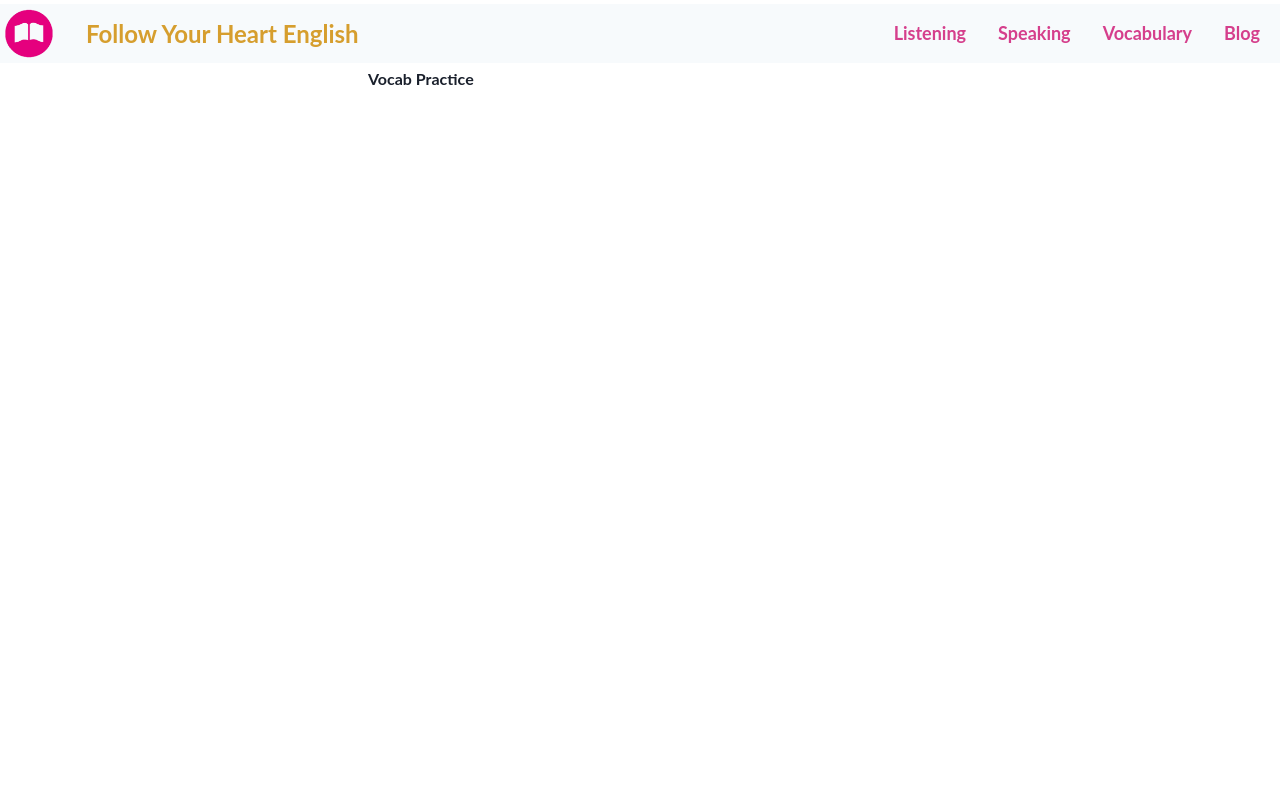
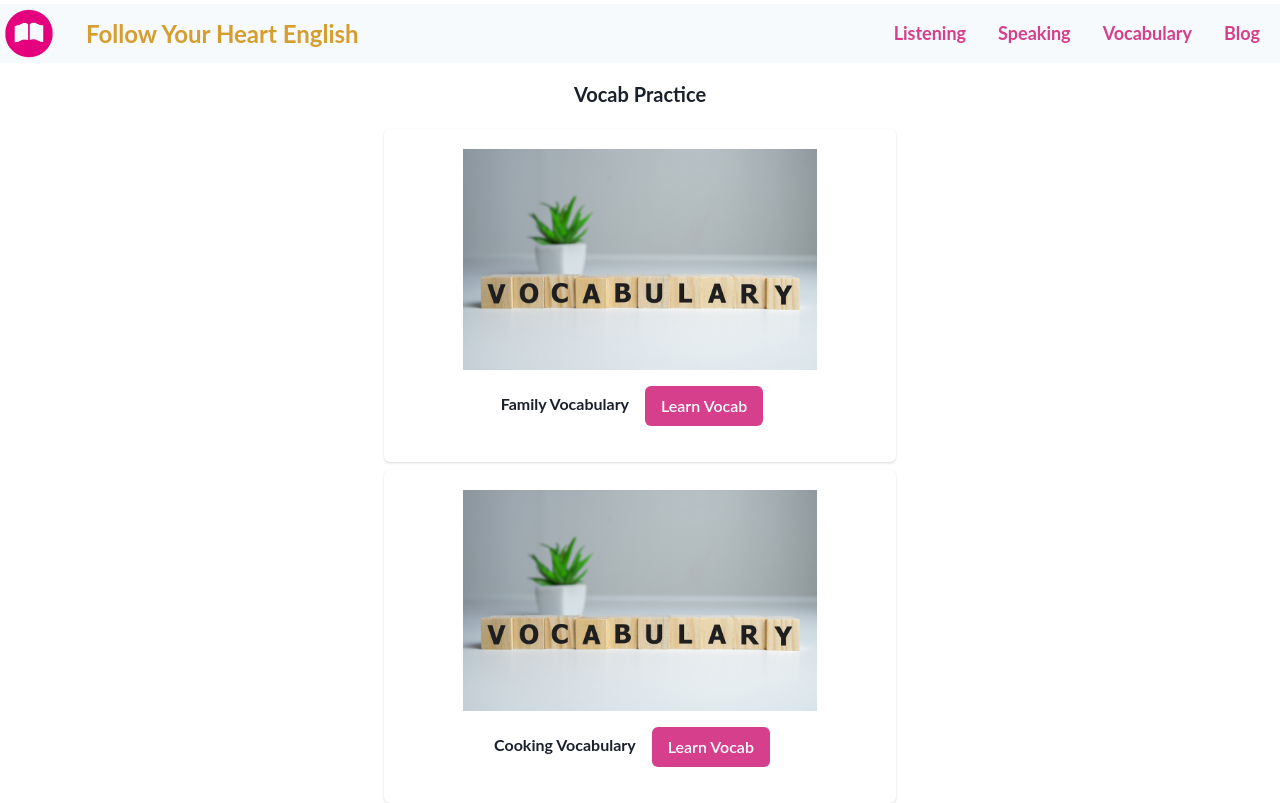
Before and after one commit to CodingCashew/language-faire-language-blog, a Next.js app: page /vocab in a window 1280 px wide. Built offline with nearby package versions, Linux system fonts and the light colour scheme.

Commit message:
Build out Vocabulary Page

```diff
--- /dev/null
+++ b/pages/api/listening.js
@@ -0,0 +1,16 @@
+import clientPromise from "../../lib/mongodb";
+
+const handler = async (req, res) => {
+  try {
+    const client = await clientPromise;
+    const db = client.db("Langship");
+
+    const articles = await db.collection("LIstening").find({}).toArray();
+
+    res.json(articles);
+  } catch (e) {
+    console.error(e);
+  }
+};
+
+export default handler;
--- a/pages/vocab.tsx
+++ b/pages/vocab.tsx
@@ -1,11 +1,37 @@
-import { Container } from "@chakra-ui/react";
+import { Container, Text, Card, CardBody, Image, Link, Button } from "@chakra-ui/react";
 
 function Vocab() {
   return (
-    <Container maxW='xl'>
-      <h1>Vocab Practice</h1>
+    <Container maxW="xl" centerContent>
+      <Text fontSize="xl" m={3}>
+        Vocab Practice
+      </Text>
+      <Container >
+        <Card mt={2}>
+          <CardBody align="center">
+            <Image src="/vocabThumbnail.jpg" alt="language blog logo" w="75%" />
+            <text>Family Vocabulary</text>
+            <Link href="/vocab/prac1">
+              <Button bgColor="primary.main" m="1rem" color="white">
+                Learn Vocab
+              </Button>
+            </Link>
+          </CardBody>
+        </Card>
+        <Card mt={2}>
+          <CardBody align="center">
+            <Image src="/vocabThumbnail.jpg" alt="language blog logo" w="75%" />
+            <text>Cooking Vocabulary</text>
+            <Link href="/vocab/prac1">
+              <Button bgColor="primary.main" m="1rem" color="white">
+                Learn Vocab
+              </Button>
+            </Link>
+          </CardBody>
+        </Card>
+      </Container>
     </Container>
-  )
+  );
 }
 
-export default Vocab
+export default Vocab;
--- a/tsconfig.json
+++ b/tsconfig.json
@@ -16,6 +16,6 @@
     "incremental": true,
     "sourceMap": true
   },
-  "include": ["next-env.d.ts", "**/*.ts", "**/*.tsx", "lib/mongodb.ts", "pages/api/articles.js"],
+  "include": ["next-env.d.ts", "**/*.ts", "**/*.tsx", "lib/mongodb.ts", "pages/api/articles.js", "pages/vocab/[id].js"],
   "exclude": ["node_modules"]
 }
```
Also changed, not shown: pages/vocab/[id].js (added, +73 -0 lines), public/vocabThumbnail.jpg (added), 1 other file (tests, documents, lock files or other folders).
